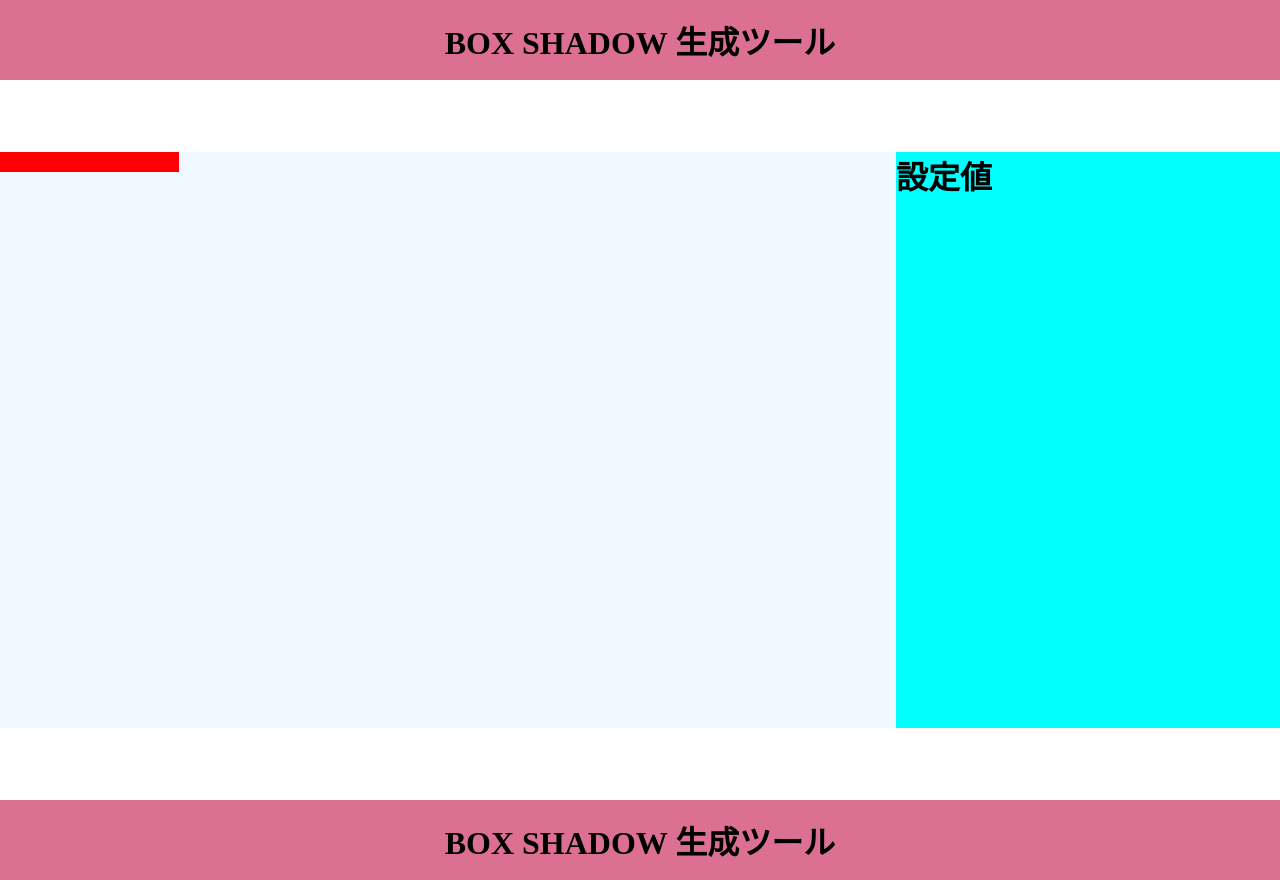
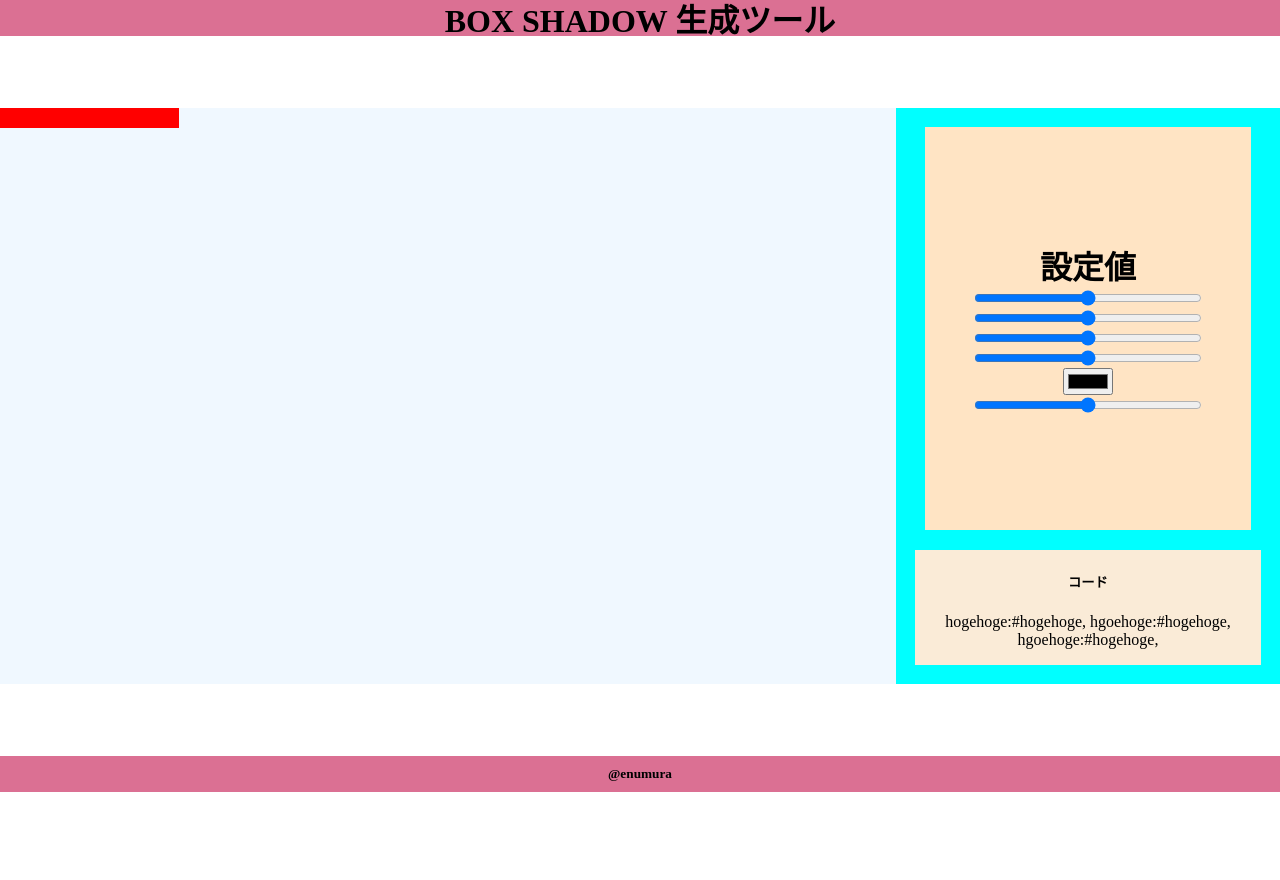
Before and after one commit to enumura1/box-shadow-tool, a Vue app: page / in a window 1280 px wide. After the commit the page ends 800 px from the top, so only its background shows below. Built offline with nearby package versions, Linux system fonts and the light colour scheme.

Commit message:
update:rightContainer ui

```diff
--- a/src/App.vue
+++ b/src/App.vue
@@ -9,11 +9,21 @@
     <div id="rightContainer">
       <div id="settingValueContainer">
         <h1>設定値</h1>
+        <input class="slider" type="range">
+        <input class="slider" type="range">
+        <input class="slider" type="range">
+        <input class="slider" type="range">
+        <input type="color">
+        <input class="slider" type="range">
+      </div>
+      <div id="codeContainer">
+        <h5>コード</h5>
+        <p>hogehoge:#hogehoge, hgoehoge:#hogehoge, hgoehoge:#hogehoge,</p>
       </div>
     </div>
   </div>
   <div id="bottomContainer">
-    <h1>BOX SHADOW 生成ツール</h1>
+    <h5>@enumura</h5>
   </div>
 </template>
 
--- a/src/assets/main.css
+++ b/src/assets/main.css
@@ -7,7 +7,7 @@ body {
 
 #topContainer,
 #bottomContainer {
-  height: 10vh;
+  height: 4.5vh;
   display: flex;
   align-items: center;
   justify-content: center;
@@ -40,5 +40,32 @@ h1 {
 #rightContainer {
   height: 80%;
   width: 30%;
+  display: flex;
+  flex-direction: column;
+  justify-content: center;
+  align-items: center;
+  align-self: center;
   background-color: aqua;
 }
+
+.slider {
+  width: 70%;
+}
+
+#settingValueContainer {
+  width: 85%;
+  height: 70%;
+  display: flex;
+  flex-direction: column;
+  justify-content: center;
+  align-items: center;
+  background-color: bisque;
+}
+
+#codeContainer {
+  width: 90%;
+  height: 20%;
+  margin-top: 5%;
+  background-color: antiquewhite;
+  text-align: center;
+}
```
